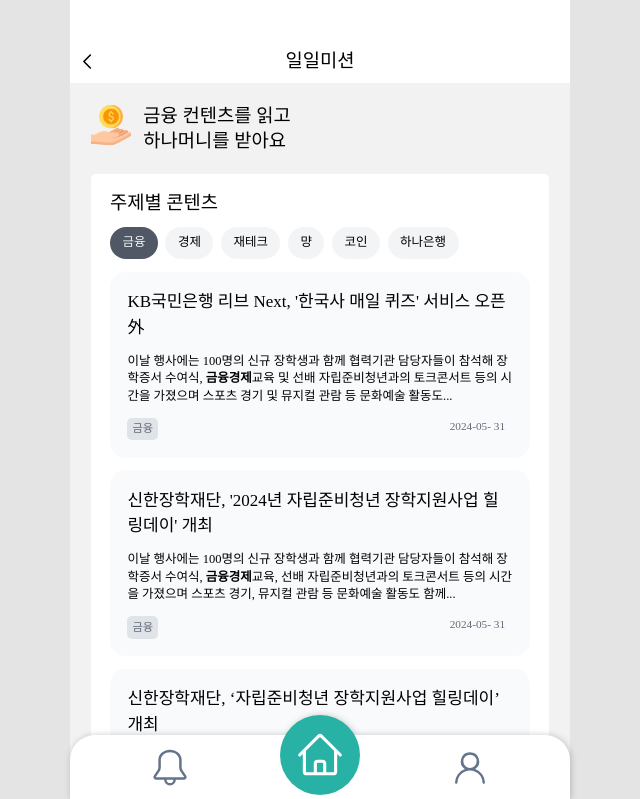
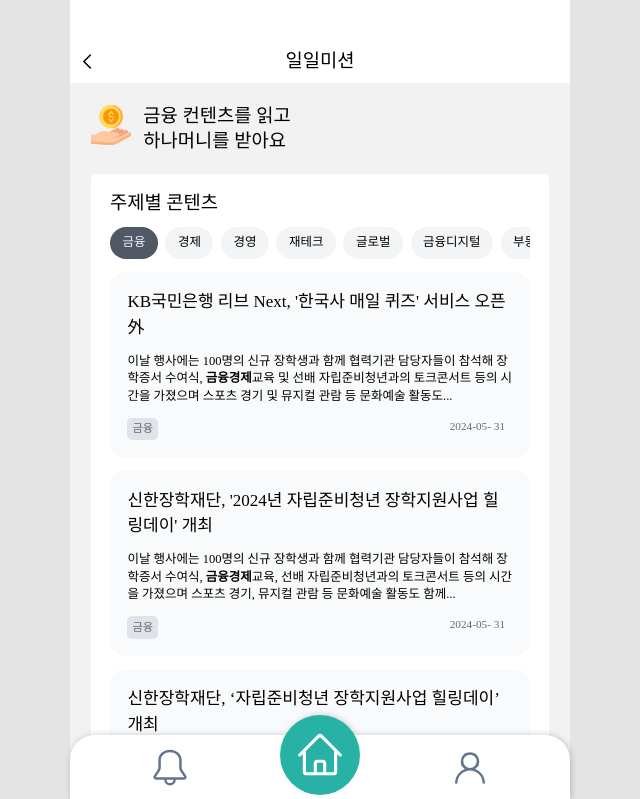
Before and after one commit to Hana4Team/FE, a React (Vite) app: page /news in a window 1280 px wide. Shown: the top 799 px of the page, without its empty margins (320-960 px from the left). Built offline with nearby package versions, Linux system fonts and the light colour scheme.

Commit message:
refactor: 카테고리 종류 수정

```diff
--- a/src/pages/news/NewsList.tsx
+++ b/src/pages/news/NewsList.tsx
@@ -50,11 +50,22 @@
   },
 ];
 
+const categories = [
+  '금융',
+  '경제',
+  '경영',
+  '재테크',
+  '글로벌',
+  '금융디지털',
+  '부동산',
+  '은행',
+];
+
 export const NewsList = () => {
-  const [category, setCategory] = useState<string>('금융');
+  const [choiceCategory, setChoiceCategory] = useState<string>('금융');
 
   const changeCategory = (keyword: string) => {
-    setCategory(keyword);
+    setChoiceCategory(keyword);
   };
 
   return (
@@ -70,36 +81,14 @@
           id='news-list'
           className='w-11/12 flex gap-3 overflow-x-scroll whitespace-nowrap'
         >
-          <NewsCategory
-            categoryName='금융'
-            isClicked={category === '금융'}
-            onClick={changeCategory}
-          />
-          <NewsCategory
-            categoryName='경제'
-            isClicked={category === '경제'}
-            onClick={changeCategory}
-          />
-          <NewsCategory
-            categoryName='재테크'
-            isClicked={category === '재테크'}
-            onClick={changeCategory}
-          />
-          <NewsCategory
-            categoryName='먕'
-            isClicked={category === '먕'}
-            onClick={changeCategory}
-          />
-          <NewsCategory
-            categoryName='코인'
-            isClicked={category === '코인'}
-            onClick={changeCategory}
-          />
-          <NewsCategory
-            categoryName='하나은행'
-            isClicked={category === '하나은행'}
-            onClick={changeCategory}
-          />
+          {categories.map((category, index) => (
+            <NewsCategory
+              key={index}
+              categoryName={category}
+              isClicked={choiceCategory === category}
+              onClick={changeCategory}
+            />
+          ))}
         </div>
         {items.map((item, index) => (
           <NewsItem
@@ -108,7 +97,7 @@
             desc={item.description}
             pubDate={`${new Date(item.pubDate).getFullYear()}-${(new Date(item.pubDate).getMonth() + 1).toString().padStart(2, '0')}-
               ${new Date(item.pubDate).getDate().toString().padStart(2, '0')}`}
-            keyword={category}
+            keyword={choiceCategory}
             link={item.originallink}
           />
         ))}
```
